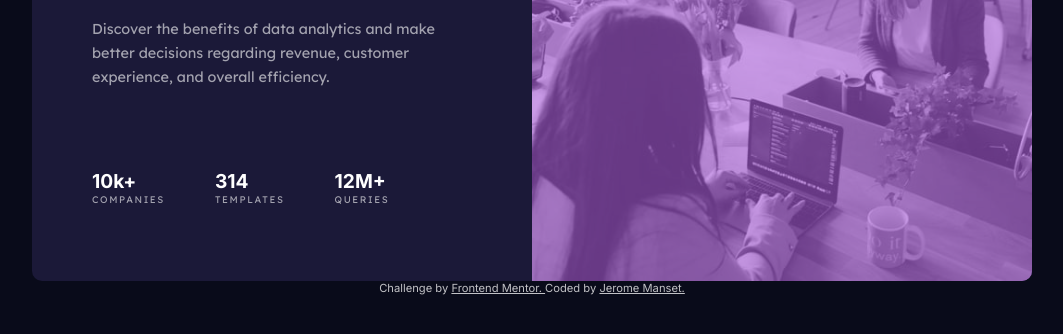
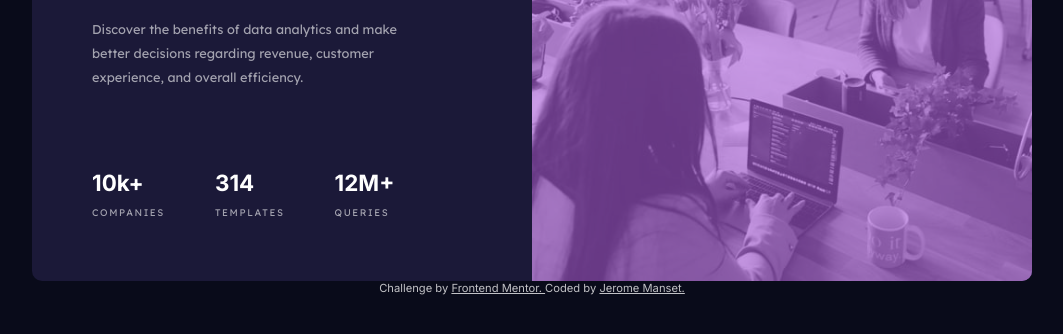
Before and after one commit to kujerocoding/stats-preview-card-component, a plain HTML site: page index.html in a window 1280 px wide. Shown: the part 320-654 px from the top of the page, without its empty margins (108-1171 px from the left). Drawn offline with Linux system fonts and the light colour scheme.

Commit message:
Change text__primary font size

```diff
--- a/style.css
+++ b/style.css
@@ -113,13 +113,17 @@ body {
         padding: 0 20px 0 20px;
     }
 
+    .text__primary {
+        font-size: 1.5rem;
+    }
+
     .text__primary, .text__info {
         text-align: left;
         padding-left: 0;
     }
 
     .text__info {
-        font-size: .8rem;
+        font-size: .7rem;
     }
 
     .text__stats-info {
@@ -167,11 +171,18 @@ body {
     }
 
     .text__primary {
+        font-size: 1.9rem;
         padding: 0;
     }
 
     .text__info {
-        font-size: .9rem;
+        font-size: .8rem;
+        padding-right: 50px;
+    }
+
+    .text__stats {
+        font-size: 1.4rem;
+        padding-bottom: 10px;
     }
 
     .text__stats-info {
```
